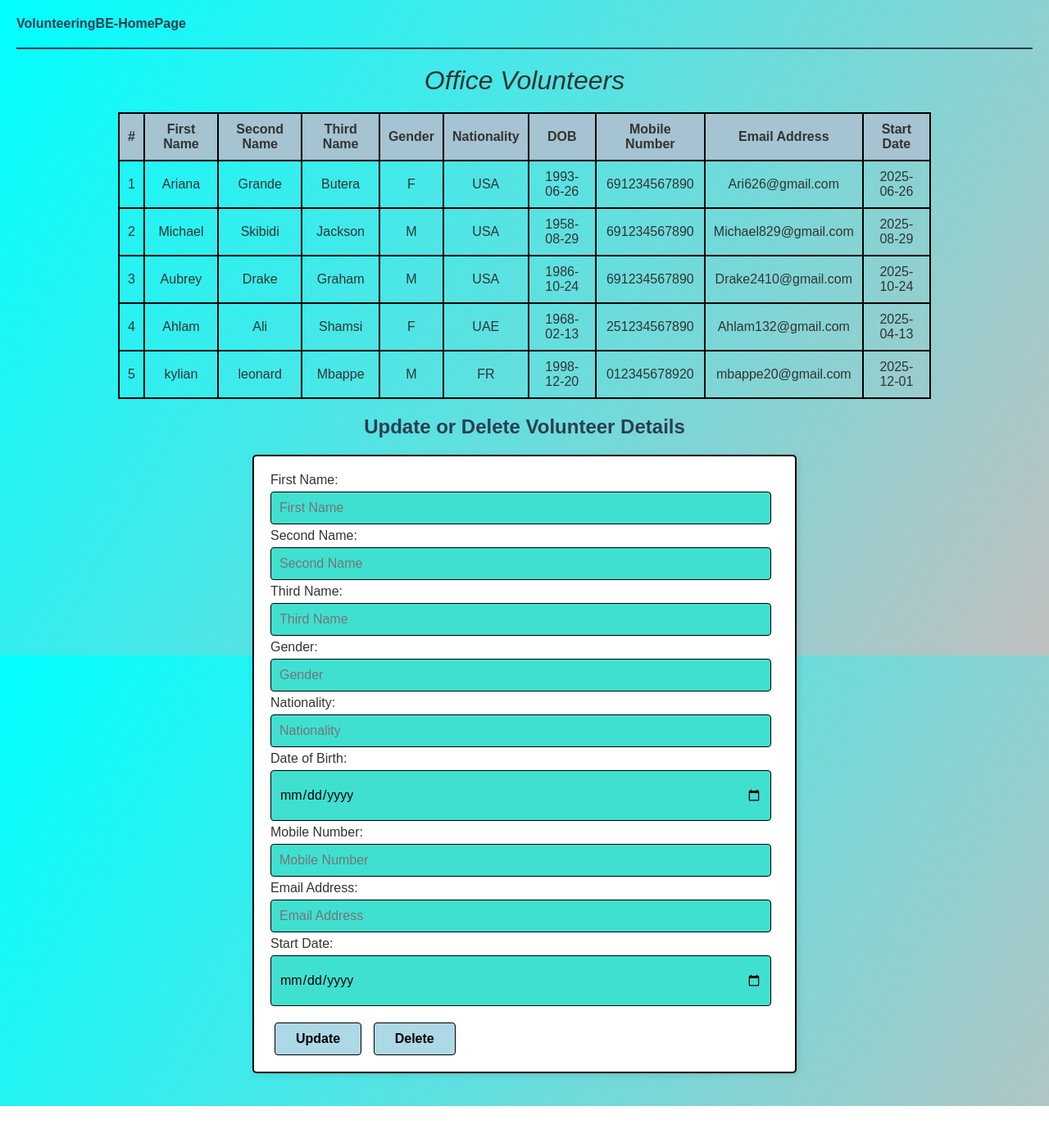
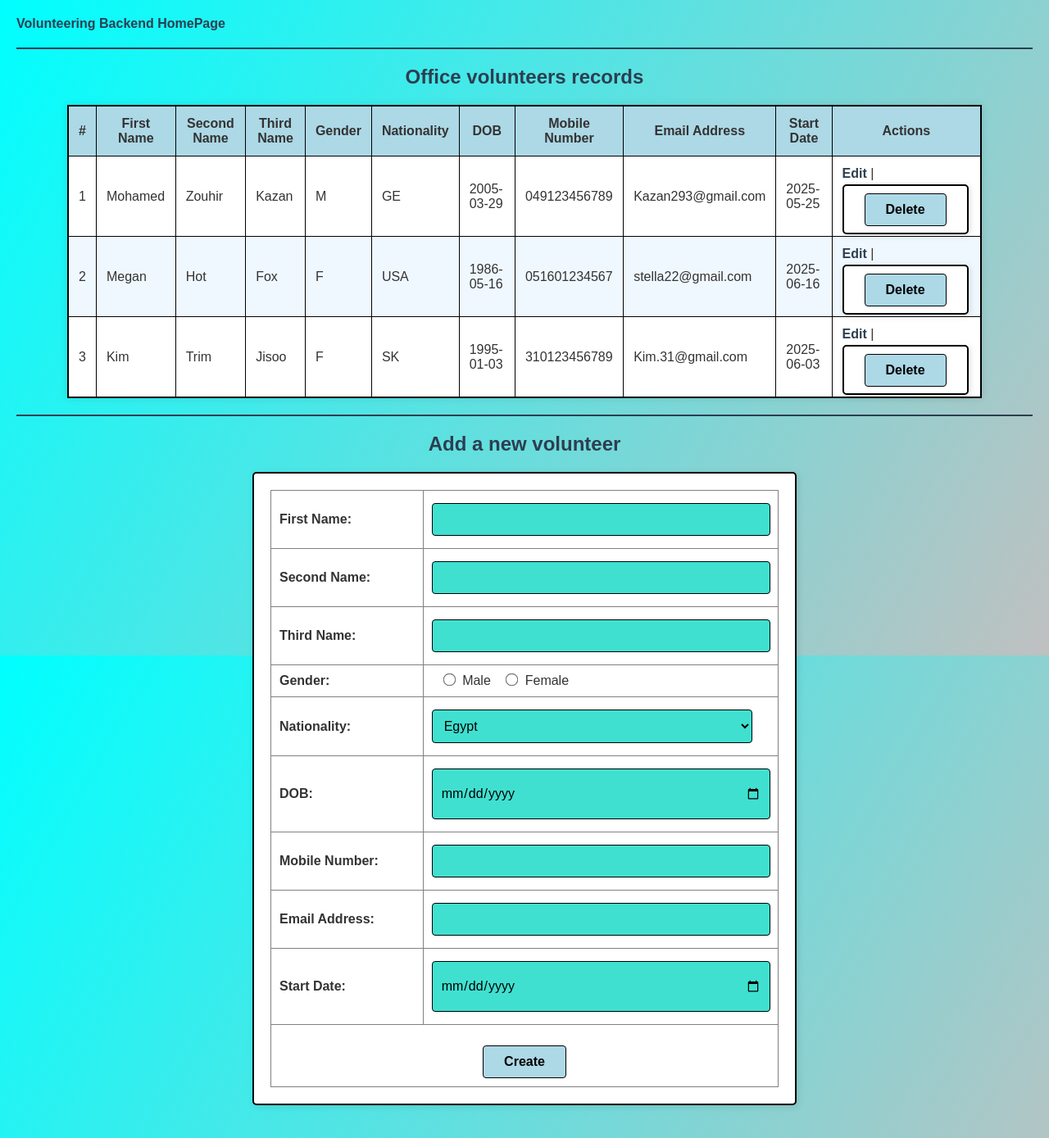
Before and after one commit to EyadMohamed919/Al-Haram-Specialized-Hospital, a PHP site: page /Volunteering/OfficeVolBE.php in a window 1280 px wide. Shown: the whole page at 82% size. Before the commit the page ends 1350 px from the top, so only its background shows below. Run offline with PHP 8.4, Linux system fonts and the light colour scheme; the visitor is signed in with stand-in values (Sample User, id 1).

Commit message:
Updated Ofc txt file, fixed OfficeVolBE file & OVForm!

```diff
--- a/Volunteering/OfficeVolBE.php
+++ b/Volunteering/OfficeVolBE.php
@@ -1,148 +1,138 @@
 <?php
-$file = "OfcVol.txt";
-
-function readData($file) {
-    if (!file_exists($file)) {
-        die("Error: OfcVol.txt not found!");
+session_start();
+if (!isset($_SESSION["Admin"]) || $_SESSION["Admin"] == false) {
+    header("location: index.php");
+    exit();
 }
-
-    $content = trim(file_get_contents($file));
-    if (empty($content)) return [];
-
-    $entries = array_filter(explode("-------------------------", $content));
+$filePath = __DIR__ . "/OfcVol.txt";
+function readData($filePath) {
     $data = [];
-
-    foreach ($entries as $entry) {
-        $lines = array_filter(explode("\n", trim($entry)));
-        $record = [];
-
+    if (!file_exists($filePath)) return $data;
+    $lines = file($filePath, FILE_IGNORE_NEW_LINES | FILE_SKIP_EMPTY_LINES);
     foreach ($lines as $line) {
-            if (str_contains($line, ": ")) {
-                list($key, $value) = explode(": ", $line, 2);
-                $record[$key] = trim($value);
-            }
-        }
-
-        if (!empty($record)) {
-            $data[] = $record;
+        $fields = explode("~", $line);
+        if (count($fields) === 9) {
+            $data[] = [
+                'FirstName' => $fields[0],
+                'SecondName' => $fields[1],
+                'ThirdName' => $fields[2],
+                'Gender' => $fields[3],
+                'Nationality' => $fields[4],
+                'DOB' => $fields[5],
+                'MobileNumber' => $fields[6],
+                'EmailAddress' => $fields[7],
+                'StartDate' => $fields[8],
+            ];
         }
     }
     return $data;
 }
+function writeData($filePath, $data) {
+    $lines = [];
+    foreach ($data as $record) {
+        $lines[] = implode("~", [
+            $record['FirstName'],
+            $record['SecondName'],
+            $record['ThirdName'],
+            $record['Gender'],
+            $record['Nationality'],
+            $record['DOB'],
+            $record['MobileNumber'],
+            $record['EmailAddress'],
+            $record['StartDate']
+        ]);
+    }
+    file_put_contents($filePath, implode("\n", $lines) . "\n");
+}
+function sanitize($input) {
+    return htmlspecialchars(strip_tags(trim($input)));
+}
+$volunteers = readData($filePath);
+$message = "";
 
-function writeData($file, $data) {
-    $content = "";
+if ($_SERVER['REQUEST_METHOD'] === 'POST') {
+    // Common fields sanitize
+    $index = isset($_POST['index']) ? (int)$_POST['index'] : -1;
+    $FirstName = sanitize($_POST['FirstName'] ?? '');
+    $SecondName = sanitize($_POST['SecondName'] ?? '');
+    $ThirdName = sanitize($_POST['ThirdName'] ?? '');
+    $Gender = sanitize($_POST['Gender'] ?? '');
+    $Nationality = sanitize($_POST['Nationality'] ?? '');
+    $DOB = sanitize($_POST['DOB'] ?? '');
+    $MobileNumber = sanitize($_POST['MobileNumber'] ?? '');
+    $EmailAddress = sanitize($_POST['EmailAddress'] ?? '');
+    $StartDate = sanitize($_POST['StartDate'] ?? '');
 
-    foreach ($data as $record) {
-        if (!empty(array_filter($record))) {
-            foreach ($record as $key => $value) {
-                $content .= "$key: $value\n";
+    if (isset($_POST['create'])) {
+        $volunteers[] = [
+            'FirstName' => $FirstName,
+            'SecondName' => $SecondName,
+            'ThirdName' => $ThirdName,
+            'Gender' => $Gender,
+            'Nationality' => $Nationality,
+            'DOB' => $DOB,
+            'MobileNumber' => $MobileNumber,
+            'EmailAddress' => $EmailAddress,
+            'StartDate' => $StartDate,
+        ];
+        writeData($filePath, $volunteers);
+        $message = "New volunteer added successfully.";
+    } elseif (isset($_POST['update'])) {
+        if ($index >= 0 && isset($volunteers[$index])) {
+            $volunteers[$index] = [
+                'FirstName' => $FirstName,
+                'SecondName' => $SecondName,
+                'ThirdName' => $ThirdName,
+                'Gender' => $Gender,
+                'Nationality' => $Nationality,
+                'DOB' => $DOB,
+                'MobileNumber' => $MobileNumber,
+                'EmailAddress' => $EmailAddress,
+                'StartDate' => $StartDate,
+            ];
+            writeData($filePath, $volunteers);
+            $message = "Volunteer record updated successfully.";
+        } else {
+            $message = "Invalid record selected for update.";
         }
-            $content .= "-------------------------\n";
+    } elseif (isset($_POST['delete'])) {
+        if ($index >= 0 && isset($volunteers[$index])) {
+            array_splice($volunteers, $index, 1);
+            writeData($filePath, $volunteers);
+            $message = "Volunteer record deleted successfully.";
+        } else {
+            $message = "Invalid record selected for deletion.";
+        }
     }
 }
 
-    file_put_contents($file, trim($content));
+$editRecord = null;
+if (isset($_GET['edit'])) {
+    $editIndex = (int)$_GET['edit'];
+    if (isset($volunteers[$editIndex])) {
+        $editRecord = $volunteers[$editIndex];
+        $editRecord['index'] = $editIndex;
     }
-
-if (isset($_POST['update'])) {
-    $index = $_POST['row_id'];
-    $data = readData($file);
-
-    if (isset($data[$index])) {
-        $data[$index] = [
-            "First Name" => $_POST["first_name"],
-            "Second Name" => $_POST["second_name"],
-            "Third Name" => $_POST["third_name"],
-            "Gender" => $_POST["gender"],
-            "Nationality" => $_POST["nationality"],
-            "DOB" => $_POST["dob"],
-            "Mobile Number" => $_POST["mobile"],
-            "Email Address" => $_POST["email"],
-            "Start Date" => $_POST["start_date"]
-        ];
-        writeData($file, $data);
-    }
-    header("Location: OfficeVolBE.php");
-    exit();
-}
-
-if (isset($_POST['delete'])) {
-    $index = $_POST['row_id'];
-    $data = readData($file);
-
-    if (isset($data[$index])) {
-        array_splice($data, $index, 1);
-        writeData($file, $data);
-    }
-    header("Location: OfficeVolBE.php");
-    exit();
-}
-
-$data = readData($file);
-?>
-<!DOCTYPE html>
-<html>
-<?php
-session_start();
-
-
-if (!isset($_SESSION["user_email"]) || !isset($_SESSION["is_admin"]) || $_SESSION["is_admin"] !== true) {
-    header("Location: ../index.php"); // Redirect non-admins
-    exit();
 }
 ?>
+
+<!DOCTYPE html>
+<html lang="en">
 <head>
-    <title>Office Volunteering Admin Page</title>
-    <link rel="stylesheet" type="text/css" href="../../CSS Sheets/BEstylesheet2.css">
-    <script src="VolunteeringBE.js" defer></script>
+    <meta charset="UTF-8" />
+    <title>Child Life Volunteering - Admin Backend</title>
+    <link rel="stylesheet" type="text/css" href="../../CSS Sheets/BEstylesheet2.css" />
 </head>
 <body>
-    <a href="VolunteeringBE-Homepage.php">VolunteeringBE-HomePage</a><hr>
-    <p>Office Volunteers</p>
-    <script>
-        let selectedRow = null;
-        let selectedId = null;
+    <a href="VolunteeringBE-Homepage.php">Volunteering Backend HomePage</a><hr>
+    <h2>Office volunteers records</h2>
 
-        function selectRow(row, id) {
-            if (selectedRow) selectedRow.classList.remove("selected");
-            selectedRow = row;
-            selectedRow.classList.add("selected");
-            selectedId = id;
+    <?php if ($message): ?>
+        <p style="color:green;"><?php echo $message; ?></p>
+    <?php endif; ?>
 
-            document.getElementById("row_id").value = id;
-            document.getElementById("first_name").value = row.cells[1].innerText;
-            document.getElementById("second_name").value = row.cells[2].innerText;
-            document.getElementById("third_name").value = row.cells[3].innerText;
-            document.getElementById("gender").value = row.cells[4].innerText;
-            document.getElementById("nationality").value = row.cells[5].innerText;
-            document.getElementById("dob").value = row.cells[6].innerText;
-            document.getElementById("mobile").value = row.cells[7].innerText;
-            document.getElementById("email").value = row.cells[8].innerText;
-            document.getElementById("start_date").value = row.cells[9].innerText;
-        }
-    </script>
-</head>
-<body>
-<style>
-    table {
-        width: 80%;
-        margin: 20px auto;
-        border-collapse: collapse;
-        text-align: center;
-    }
-
-    th, td {
-        border: 2px solid black;
-        padding: 10px;
-    }
-
-    th {
-        background-color:rgb(165, 195, 209);
-    }
-</style>
-
-<table>
+    <table border="1" id="Volunteeringtable" cellpadding="5" cellspacing="0">
+        <thead>
             <tr>
                 <th>#</th>
                 <th>First Name</th>
@@ -154,56 +144,90 @@ if (!isset($_SESSION["user_email"]) || !isset($_SESSION["is_admin"]) || $_SESSIO
                 <th>Mobile Number</th>
                 <th>Email Address</th>
                 <th>Start Date</th>
+                <th>Actions</th>
             </tr>
-    <?php foreach ($data as $index => $record): ?>
-    <tr onclick="selectRow(this, <?= $index ?>)">
-        <td><?= $index + 1 ?></td>
-        <td><?= $record["First Name"] ?? "" ?></td>
-        <td><?= $record["Second Name"] ?? "" ?></td>
-        <td><?= $record["Third Name"] ?? "" ?></td>
-        <td><?= $record["Gender"] ?? "" ?></td>
-        <td><?= $record["Nationality"] ?? "" ?></td>
-        <td><?= $record["DOB"] ?? "" ?></td>
-        <td><?= $record["Mobile Number"] ?? "" ?></td>
-        <td><?= $record["Email Address"] ?? "" ?></td>
-        <td><?= $record["Start Date"] ?? "" ?></td>
+        </thead>
+        <tbody>
+        <?php foreach ($volunteers as $i => $v): ?>
+            <tr>
+                <td><?php echo $i + 1; ?></td>
+                <td><?php echo htmlspecialchars($v['FirstName']); ?></td>
+                <td><?php echo htmlspecialchars($v['SecondName']); ?></td>
+                <td><?php echo htmlspecialchars($v['ThirdName']); ?></td>
+                <td><?php echo htmlspecialchars($v['Gender']); ?></td>
+                <td><?php echo htmlspecialchars($v['Nationality']); ?></td>
+                <td><?php echo htmlspecialchars($v['DOB']); ?></td>
+                <td><?php echo htmlspecialchars($v['MobileNumber']); ?></td>
+                <td><?php echo htmlspecialchars($v['EmailAddress']); ?></td>
+                <td><?php echo htmlspecialchars($v['StartDate']); ?></td>
+                <td>
+                    <a href="?edit=<?php echo $i; ?>">Edit</a>
+                    |
+                    <form action="" method="post" style="display:inline;" onsubmit="return confirm('Are you sure you want to delete this record?');">
+                        <input type="hidden" name="index" value="<?php echo $i; ?>" />
+                        <button type="submit" name="delete">Delete</button>
+                    </form>
+                </td>
             </tr>
         <?php endforeach; ?>
+        </tbody>
     </table>
 
-    <h2 style="text-align: center;">Update or Delete Volunteer Details</h2>
-    <form method="POST">
-        <input type="hidden" name="row_id" id="row_id">
-
-        <label>First Name:</label>
-        <input type="text" name="first_name" id="first_name" placeholder="First Name" required>
-
-        <label>Second Name:</label>
-        <input type="text" name="second_name" id="second_name" placeholder="Second Name" required>
-
-        <label>Third Name:</label>
-        <input type="text" name="third_name" id="third_name" placeholder="Third Name" required>
-
-        <label>Gender:</label>
-        <input type="text" name="gender" id="gender" placeholder="Gender" required>
-
-        <label>Nationality:</label>
-        <input type="text" name="nationality" id="nationality" placeholder="Nationality" required>
-
-        <label>Date of Birth:</label>
-        <input type="date" name="dob" id="dob" required>
-
-        <label>Mobile Number:</label>
-        <input type="text" name="mobile" id="mobile" placeholder="Mobile Number" required>
-
-        <label>Email Address:</label>
-        <input type="email" name="email" id="email" placeholder="Email Address" required>
-
-        <label>Start Date:</label>
-        <input type="date" name="start_date" id="start_date" required>
-
+    <hr>
+    <h2><?php echo $editRecord ? "Edit the volunteer ?" : "Add a new volunteer"; ?></h2>
+    <form method="post" action="">
+        <input type="hidden" name="index" value="<?php echo $editRecord['index'] ?? -1; ?>">
+        <table border="1" cellpadding="5" cellspacing="0">
+            <tr><td>First Name:</td><td><input type="text" name="FirstName" required value="<?php echo $editRecord['FirstName'] ?? ''; ?>"></td></tr>
+            <tr><td>Second Name:</td><td><input type="text" name="SecondName" value="<?php echo $editRecord['SecondName'] ?? ''; ?>"></td></tr>
+            <tr><td>Third Name:</td><td><input type="text" name="ThirdName" value="<?php echo $editRecord['ThirdName'] ?? ''; ?>"></td></tr>
+            <tr>
+                <td>Gender:</td>
+                <td>
+                    <input type="radio" name="Gender" value="M" <?php if (($editRecord['Gender'] ?? '') === 'M') echo 'checked'; ?>> Male
+                    <input type="radio" name="Gender" value="F" <?php if (($editRecord['Gender'] ?? '') === 'F') echo 'checked'; ?>> Female
+                </td>
+            </tr>
+            <tr>
+                <td>Nationality:</td>
+                <td>
+                    <select name="Nationality" required>
+                        <?php
+                        $countries = [
+                            "EG" => "Egypt",
+                            "GE" => "Germany",
+                            "SR" => "Turkey",
+                            "UAE" => "United Arab Emirates",
+                            "SAR" => "Saudi Arabia",
+                            "QTR" => "Qatar",
+                            "ENG" => "England",
+                            "FR" => "France",
+                            "USA" => "United States of America",
+                            "SK" => "South Korea"
+                        ];
+                        foreach ($countries as $code => $name) {
+                            $selected = ($editRecord['Nationality'] ?? '') === $code ? 'selected' : '';
+                            echo "<option value=\"$code\" $selected>$name</option>";
+                        }
+                        ?>
+                    </select>
+                </td>
+            </tr>
+            <tr><td>DOB:</td><td><input type="date" name="DOB" value="<?php echo $editRecord['DOB'] ?? ''; ?>"></td></tr>
+            <tr><td>Mobile Number:</td><td><input type="tel" name="MobileNumber" value="<?php echo $editRecord['MobileNumber'] ?? ''; ?>"></td></tr>
+            <tr><td>Email Address:</td><td><input type="email" name="EmailAddress" value="<?php echo $editRecord['EmailAddress'] ?? ''; ?>"></td></tr>
+            <tr><td>Start Date:</td><td><input type="date" name="StartDate" value="<?php echo $editRecord['StartDate'] ?? ''; ?>" required></td></tr>
+            <tr>
+                <td colspan="2" align="center">
+                    <?php if ($editRecord): ?>
                         <button type="submit" name="update">Update</button>
-        <button type="submit" name="delete" onclick="return confirm('Are you sure you want to delete this record?')">Delete</button>
+                        <a href="OfficeVolBE.php"><button type="button">Cancel</button></a>
+                    <?php else: ?>
+                        <button type="submit" name="create">Create</button>
+                    <?php endif; ?>
+                </td>
+            </tr>
+        </table>
     </form>
 </body>
 </html>
```
Also changed, not shown: Volunteering/OVForm.php (+11 -24 lines), Volunteering/OfcVol.txt (+3 -49 lines). Lines whose indentation alone changed are shown as unchanged.
